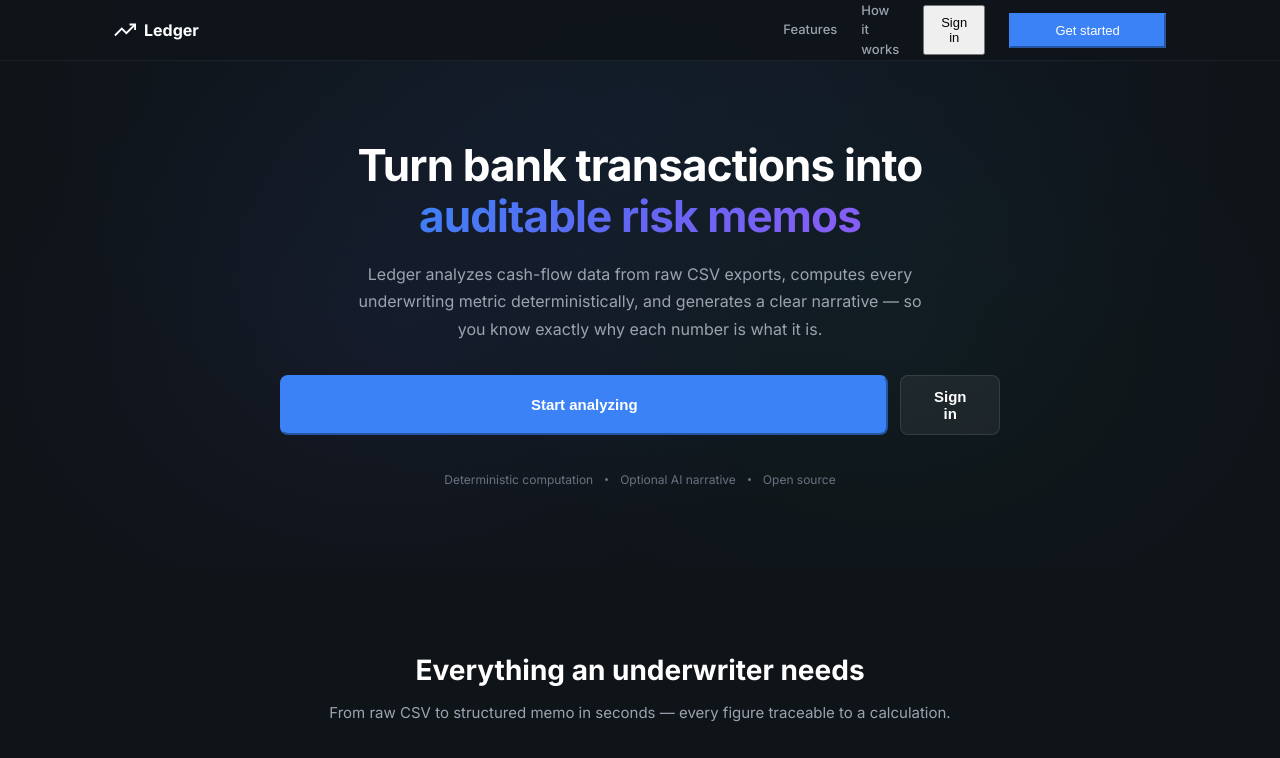
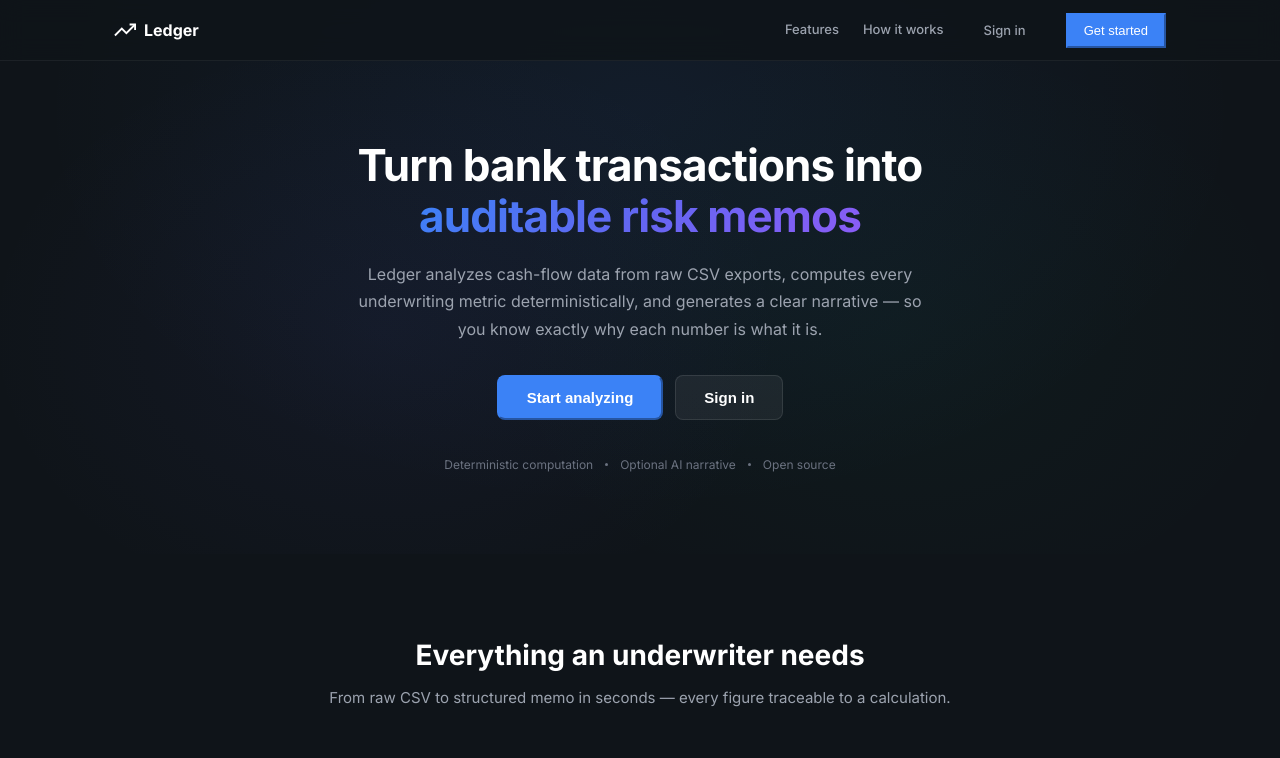
Before and after one commit to NehaKhann/sme-cashflow-explainer, a React (Vite) app in the folder frontend/: page / in a window 1280 px wide. Shown: the top 758 px of the page. Built offline with nearby package versions, Linux system fonts and the light colour scheme; no server answers.

Commit message:
fix: namespace landing page CSS to prevent override conflicts, add btn-block, fix button widths, update README

```diff
--- a/frontend/src/App.css
+++ b/frontend/src/App.css
@@ -430,14 +430,26 @@ body {
 .btn svg { flex-shrink: 0; }
 
 .btn-primary {
-  width: 100%;
   background: var(--primary);
   color: #fff;
   border-color: var(--primary);
-  padding: 12px;
+  padding: 10px 20px;
 }
 .btn-primary:hover:not(:disabled) { background: var(--primary-hover); border-color: var(--primary-hover); }
 .btn-primary:disabled { opacity: 0.45; cursor: not-allowed; }
+
+.btn-block { width: 100%; }
+
+.btn-ghost {
+  background: none;
+  border: none;
+  color: var(--text-light);
+  cursor: pointer;
+  font-family: var(--font-sans);
+  font-weight: 500;
+  transition: color var(--transition);
+}
+.btn-ghost:hover { color: #fff; }
 
 .btn-secondary {
   background: var(--card-bg);
@@ -1144,7 +1156,7 @@ body {
   font-weight: 600;
 }
 
-.btn-secondary {
+.landing .btn-secondary {
   background: rgba(255,255,255,0.06);
   color: #fff;
   border: 1px solid rgba(255,255,255,0.1);
@@ -1155,7 +1167,7 @@ body {
   cursor: pointer;
   transition: all var(--transition);
 }
-.btn-secondary:hover {
+.landing .btn-secondary:hover {
   background: rgba(255,255,255,0.1);
   border-color: rgba(255,255,255,0.2);
 }
@@ -1216,14 +1228,14 @@ body {
   gap: 20px;
 }
 
-.feature-card {
+.landing .feature-card {
   background: rgba(255,255,255,0.03);
   border: 1px solid rgba(255,255,255,0.06);
   border-radius: var(--radius);
   padding: 28px;
   transition: all var(--transition);
 }
-.feature-card:hover {
+.landing .feature-card:hover {
   background: rgba(255,255,255,0.05);
   border-color: rgba(255,255,255,0.1);
   transform: translateY(-2px);
@@ -1239,13 +1251,13 @@ body {
   margin-bottom: 16px;
 }
 
-.feature-card h3 {
+.landing .feature-card h3 {
   font-size: 15px;
   font-weight: 600;
   margin-bottom: 8px;
 }
 
-.feature-card p {
+.landing .feature-card p {
   font-size: 13px;
   line-height: 1.6;
   color: var(--text-light);
--- a/frontend/src/components/AuthPage.tsx
+++ b/frontend/src/components/AuthPage.tsx
@@ -40,7 +40,7 @@ export function LoginPage({ onSwitch }: { onSwitch: () => void }) {
             <input type="password" value={password} onChange={(e) => setPassword(e.target.value)} required minLength={8} />
           </label>
           {error && <div className="auth-error">{error}</div>}
-          <button type="submit" className="btn-primary" disabled={busy} style={{ width: "100%" }}>
+          <button type="submit" className="btn-primary btn-block" disabled={busy}>
             {busy ? "Signing in\u2026" : "Sign in"}
           </button>
         </form>
@@ -98,7 +98,7 @@ export function SignupPage({ onSwitch }: { onSwitch: () => void }) {
             <input type="password" value={password} onChange={(e) => setPassword(e.target.value)} required minLength={8} />
           </label>
           {error && <div className="auth-error">{error}</div>}
-          <button type="submit" className="btn-primary" disabled={busy} style={{ width: "100%" }}>
+          <button type="submit" className="btn-primary btn-block" disabled={busy}>
             {busy ? "Creating account\u2026" : "Create account"}
           </button>
         </form>
--- a/frontend/src/components/IntakeSection.tsx
+++ b/frontend/src/components/IntakeSection.tsx
@@ -97,7 +97,7 @@ export function IntakeSection({ onAnalyze, disabled }: IntakeSectionProps) {
 
           <button
             type="submit"
-            className="btn btn-primary"
+            className="btn btn-primary btn-block"
             disabled={!ready || disabled}
             onClick={handleSubmit}
           >
```
Also changed, not shown: 1 other file (tests, documents, lock files or other folders).
